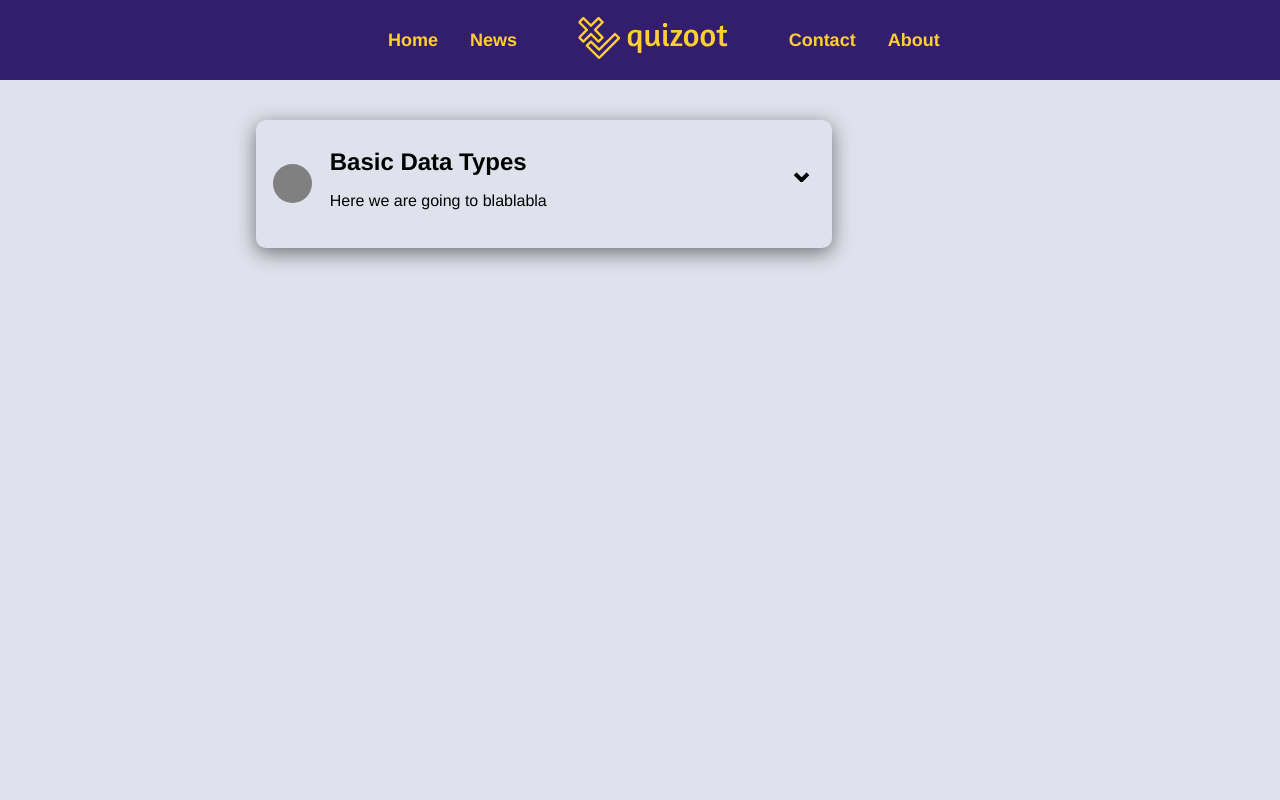
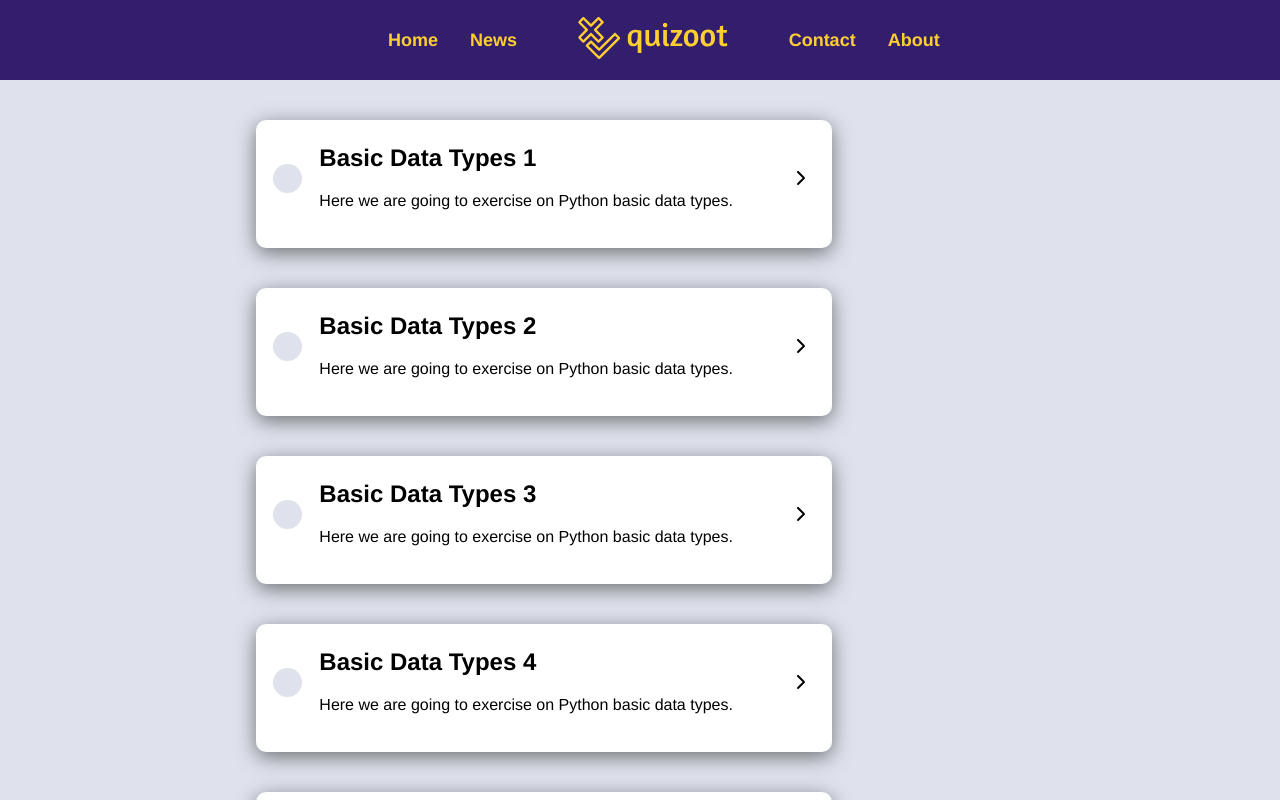
Before and after one commit to YacineSteeve/quizoot, a Vue app in the folder frontend/: page / in a window 1280 px wide. Built offline with nearby package versions, Linux system fonts and the light colour scheme.

Commit message:
feat(homepage): add more style and effets to the quiz cards

```diff
--- a/frontend/src/components/Main.vue
+++ b/frontend/src/components/Main.vue
@@ -1,13 +1,12 @@
 <script setup lang="ts">
-import HelloWorld from './HelloWorld.vue';
-import QuizPreview from "@/components/QuizPreview.vue";
+import QuizCard from "@/components/QuizCard.vue";
 
 </script>
 
 <template>
     <div class="main-container">
         <div class="main">
-            <QuizPreview />
+            <QuizCard v-for="num in [1, 2, 3, 4, 5, 6, 7]" v-bind:index="num"/>
         </div>
     </div>
 </template>
@@ -43,4 +42,3 @@ import QuizPreview from "@/components/QuizPreview.vue";
 }
 
 </style>
-qzzzzzzzzzz
--- /dev/null
+++ b/frontend/src/components/QuizCard.vue
@@ -0,0 +1,109 @@
+<script setup lang="ts">
+    import  { useAttrs, reactive, computed } from "vue";
+
+    const attrs = useAttrs()
+
+    const quiz = reactive({
+        title: 'Basic Data Types ' + attrs['index'],
+        description: 'Here we are going to exercise on Python basic data types.',
+        status: false
+    });
+
+    const bgColor = computed(() => quiz.status ? '#008000' : '#dfe2ec');
+</script>
+
+<template>
+    <div class="quiz-preview-container">
+        <div class="quiz-status"
+             v-on:click="quiz.status=!quiz.status">
+            <font-awesome-icon icon="fa-solid fa-check"
+                               color="#ffffff"
+                               size="l"
+                               v-if="quiz.status"/>
+        </div>
+        <div class="quiz-details">
+            <div class="quiz-title">
+                <h2>{{ quiz.title }}</h2>
+            </div>
+            <div class="quiz-description">
+                <p>{{ quiz.description }}</p>
+            </div>
+        </div>
+        <div class="quiz-details-expand-icon">
+            <font-awesome-icon icon="fa-solid fa-chevron-right"
+                               size="l"/>
+        </div>
+    </div>
+</template>
+
+<style scoped>
+.quiz-preview-container {
+    display: flex;
+    align-items: start;
+    width: 75%;
+    height: 16vh;
+    margin-block: 5vh;
+    border-radius: 10px;
+    box-shadow: 0 5px 20px rgba(0, 0, 0, 0.5);
+    background-color: #ffffff;
+    transition: all .5s ease-out;
+}
+
+.quiz-preview-container:hover {
+    transform: scale(1.05);
+}
+
+.quiz-preview-container .quiz-status, .quiz-details-expand-icon {
+    display: flex;
+    justify-content: center;
+    align-items: center;
+    width: 5%;
+    margin-inline: 3%;
+    margin-top: 5.5vh;
+    aspect-ratio: 1 / 1;
+    transform: scale(1);
+}
+
+.quiz-preview-container .quiz-status {
+    border-radius: 50%;
+    background-color: v-bind(bgColor);
+}
+
+.quiz-preview-container .quiz-details {
+    display: flex;
+    flex-direction: column;
+    justify-content: flex-end;
+    align-items: stretch;
+    text-align: left;
+    width: 78%;
+    height: 100%;
+}
+
+.quiz-preview-container .quiz-details > * {
+    width: 100%;
+    height: 8vh;
+}
+
+.quiz-preview-container .quiz-details .quiz-title {
+    display: flex;
+    justify-content: center;
+    align-items: center;
+}
+
+.quiz-preview-container .quiz-details .quiz-title h2 {
+    width: 100%;
+    height: fit-content;
+    margin-bottom: 1vh;
+}
+
+.quiz-preview-container .quiz-details .quiz-description p {
+    margin-top: 1vh;
+}
+
+.quiz-preview-container .quiz-details > * > * {
+    height: fit-content;
+    text-overflow: ellipsis;
+    white-space: nowrap;
+    overflow: hidden;
+}
+</style>
--- a/frontend/src/components/QuizPreview.vue
+++ /dev/null
@@ -1,93 +0,0 @@
-<script setup lang="ts">
-    const quiz = {
-        title: 'Basic Data Types',
-        description: 'Here we are going to blablabla',
-        status: false
-    };
-</script>
-
-<template>
-    <div class="quiz-preview-container">
-        <div class="quiz-status"></div>
-        <div class="quiz-details">
-            <div class="quiz-title">
-                <h2>{{ quiz.title }}</h2>
-            </div>
-            <div class="quiz-description">
-                <p>{{ quiz.description }}</p>
-            </div>
-        </div>
-        <div class="quiz-details-expand-icon">
-            <p>&#8964;</p>
-        </div>
-    </div>
-</template>
-
-<style scoped>
-.quiz-preview-container {
-    display: flex;
-    align-items: start;
-    width: 75%;
-    height: fit-content;
-    min-height: 16vh;
-    margin-block: 5vh;
-    border-radius: 10px;
-    box-shadow: 0 5px 20px rgba(0, 0, 0, 0.5);
-}
-
-.quiz-preview-container .quiz-status {
-    width: 5vh;
-    margin-inline: 3%;
-    margin-top: 5.5vh;
-    aspect-ratio: 1 / 1;
-    transform: scale(1);
-    border-radius: 50%;
-    background-color: grey;
-}
-
-.quiz-preview-container .quiz-details {
-    display: flex;
-    flex-direction: column;
-    justify-content: flex-end;
-    align-items: stretch;
-    text-align: left;
-    width: 78%;
-    height: 100%;
-}
-
-.quiz-preview-container .quiz-details > * {
-    width: 100%;
-    height: fit-content;
-    min-height: 8vh;
-}
-
-.quiz-preview-container .quiz-details .quiz-title {
-    display: flex;
-    flex-direction: column;
-    justify-content: flex-end;
-    word-wrap: break-word;
-}
-
-.quiz-preview-container .quiz-details .quiz-title h2 {
-    height: fit-content;
-    margin-bottom: 1vh;
-}
-
-.quiz-preview-container .quiz-details .quiz-description {
-}
-
-.quiz-preview-container .quiz-details .quiz-description p {
-    height: fit-content;
-    margin-top: 1vh;
-    text-overflow: ellipsis;
-}
-
-.quiz-preview-container .quiz-details-expand-icon {
-    display: flex;
-    justify-content: center;
-    align-items: center;
-    font-weight: bold;
-    font-size: 2em;
-    width: 11%;
-}
-</style>
```
